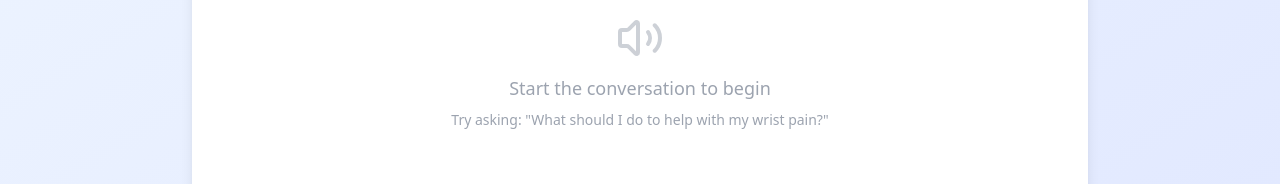
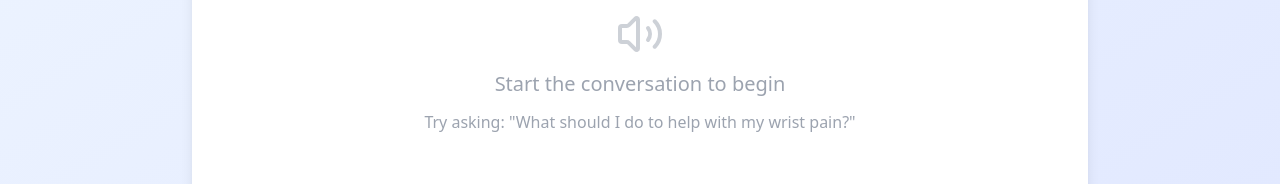
Before and after one commit to mafruhamanal/ease, a React (Create React App) app: page /ai in a window 1280 px wide. Both pictures are taken after a click on the link "Hand Exercises". Shown: the part 461-645 px from the top of the page. Built offline with nearby package versions, Linux system fonts and the light colour scheme.

Commit message:
chatbot frontend 2

```diff
--- a/src/Arthritis.jsx
+++ b/src/Arthritis.jsx
@@ -184,12 +184,12 @@ const ArthritisChatbot = () => {
             <div className="h-full flex items-center justify-center text-gray-400">
               <div className="text-center">
                 <Volume2 className="w-12 h-12 mx-auto mb-3 opacity-50" />
-                <p className="text-lg mb-2">
+                <p className="text-xl mb-3">
                   {isConnected
                     ? "Press the microphone button to speak"
                     : "Start the conversation to begin"}
                 </p>
-                <p className="text-sm">
+                <p className="text-base">
                   Try asking: "What should I do to help with my wrist pain?"
                 </p>
               </div>
```
